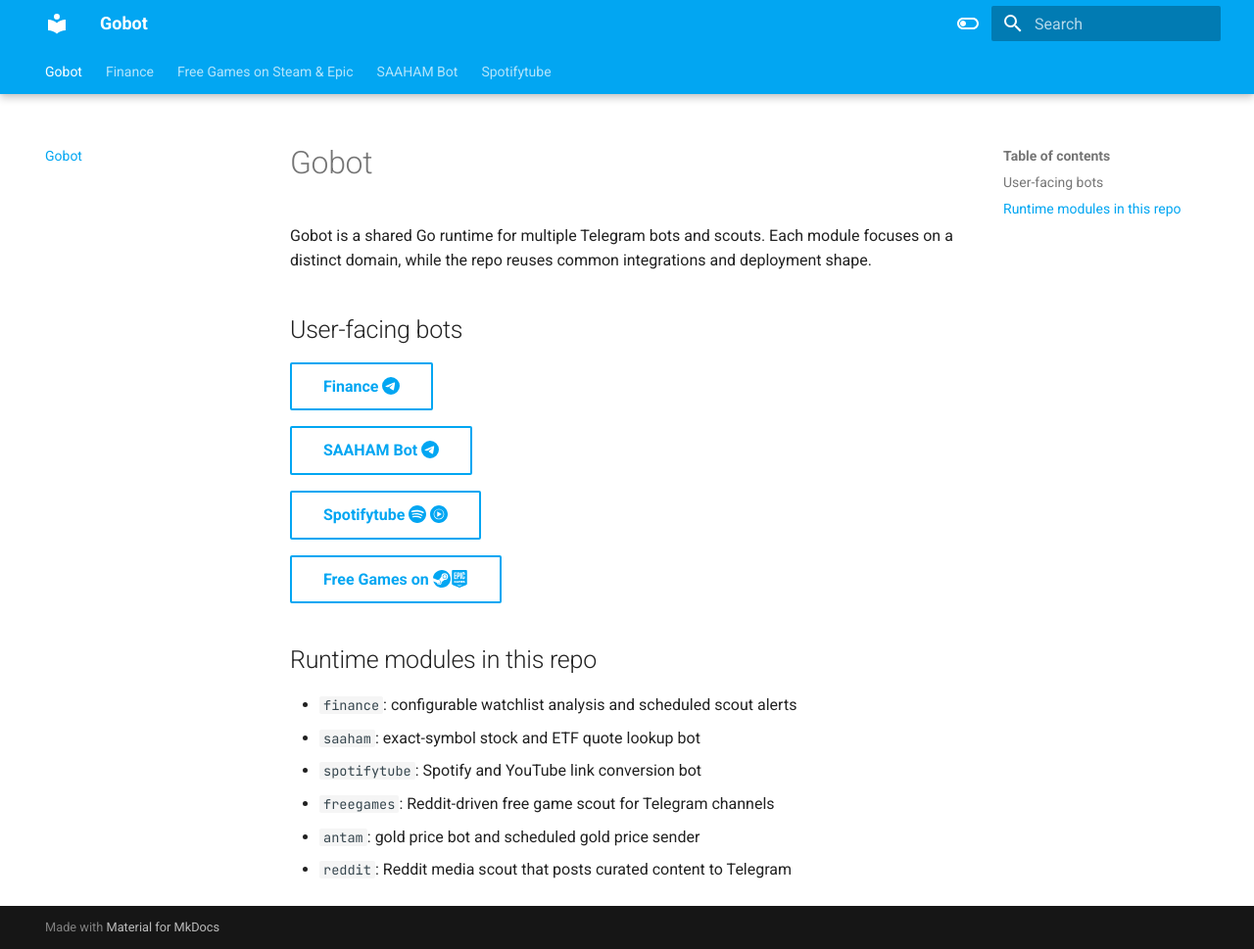
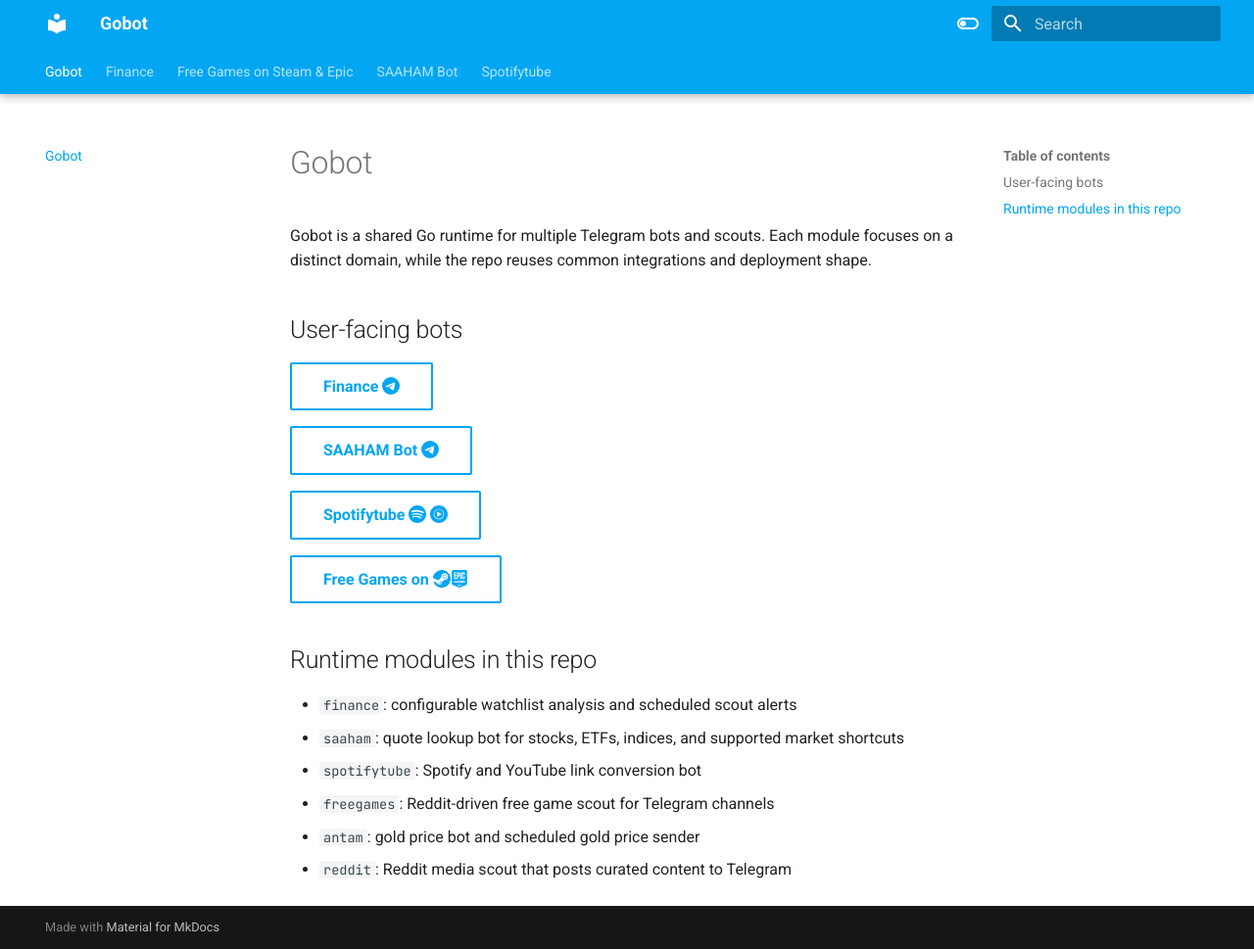
Before and after one commit to 100nandoo/gobot, an MkDocs documentation site: the page built from docs/index.md, in a window 1280 px wide and 969 px high. Shown: the whole window at 98% size. Built offline with MkDocs 1.6.1 and Material for MkDocs 9.7.7, drawn with Linux system fonts in a browser that asks for light colours.

```diff
--- a/docs/index.md
+++ b/docs/index.md
@@ -16,7 +16,7 @@ Each module focuses on a distinct domain, while the repo reuses common integrati
 ## Runtime modules in this repo
 
 - `finance`: configurable watchlist analysis and scheduled scout alerts
-- `saaham`: exact-symbol stock and ETF quote lookup bot
+- `saaham`: quote lookup bot for stocks, ETFs, indices, and supported market shortcuts
 - `spotifytube`: Spotify and YouTube link conversion bot
 - `freegames`: Reddit-driven free game scout for Telegram channels
 - `antam`: gold price bot and scheduled gold price sender
```
Also changed, not shown: CONTEXT.md (+1 -1 lines).
